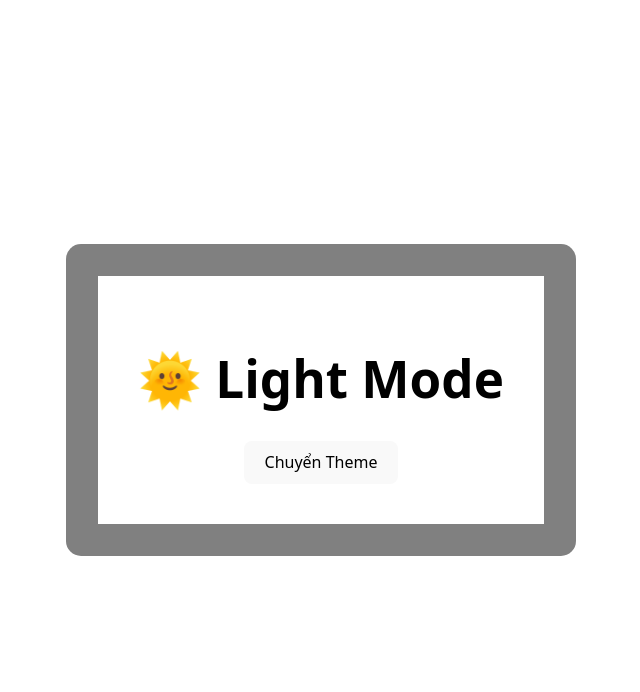
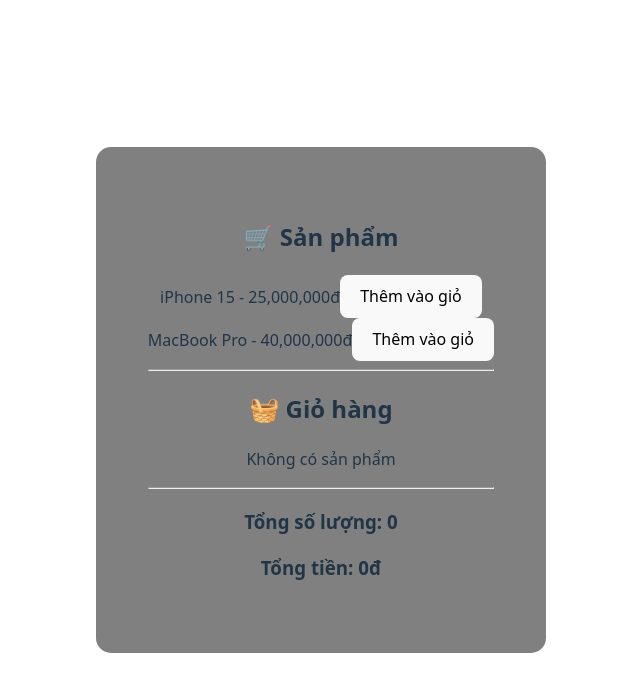
Before and after one commit to NguyenXuanThi/REACTJS, a React (Vite) app in the folder counter-app/: page / in a window 1280 px wide. Shown: the top 692 px of the page, without its empty margins (319-959 px from the left). Built offline with nearby package versions, Linux system fonts and the light colour scheme.

Commit message:
4. Giỏ hàng (Shopping Cart)

```diff
--- a/counter-app/src/App.jsx
+++ b/counter-app/src/App.jsx
@@ -3,18 +3,55 @@ import { useDispatch, useSelector } from 'react-redux';
 import { increment, decrement } from '/src/components/counterSlice.jsx';
 import { addTodo, toggleTodo, removeTodo } from '/src/components/todoSlice.jsx';
 import { toggleTheme } from './components/themeSlice';
+import { addItem, removeItem, updateQuantity } from '/src/components/cartSlice';
 import './App.css';
 
+const sampleProducts = [
+  { id: 1, name: 'iPhone 15', price: 25000000 },
+  { id: 2, name: 'MacBook Pro', price: 40000000 },
+];
+
 export default function App() {
-  const theme = useSelector(state => state.theme);
+  const cartItems = useSelector(state => state.cart.cartItems);
   const dispatch = useDispatch();
 
+  const totalQuantity = cartItems.reduce((total, item) => total + item.quantity, 0);
+  const totalPrice = cartItems.reduce((total, item) => total + item.quantity * item.price, 0);
+
   return (
-    <div className={`app ${theme}`}>
-      <h1>{theme === 'light' ? '🌞 Light Mode' : '🌙 Dark Mode'}</h1>
-      <button onClick={() => dispatch(toggleTheme())}>
-        Chuyển Theme
-      </button>
+    <div style={{ padding: 20 }}>
+      <h2>🛒 Sản phẩm</h2>
+      {sampleProducts.map(p => (
+        <div key={p.id}>
+          <span>{p.name} - {p.price.toLocaleString()}đ</span>
+          <button onClick={() => dispatch(addItem(p))}>Thêm vào giỏ</button>
+        </div>
+      ))}
+
+      <hr />
+
+      <h2>🧺 Giỏ hàng</h2>
+      {cartItems.length === 0 ? (
+        <p>Không có sản phẩm</p>
+      ) : (
+        cartItems.map(item => (
+          <div key={item.id}>
+            <span>{item.name} - {item.price.toLocaleString()}đ x </span>
+            <input
+              type="number"
+              value={item.quantity}
+              min={1}
+              onChange={e => dispatch(updateQuantity({ id: item.id, quantity: Number(e.target.value) }))}
+              style={{ width: 50 }}
+            />
+            <button onClick={() => dispatch(removeItem(item.id))}>Xoá</button>
+          </div>
+        ))
+      )}
+
+      <hr />
+      <h3>Tổng số lượng: {totalQuantity}</h3>
+      <h3>Tổng tiền: {totalPrice.toLocaleString()}đ</h3>
     </div>
   );
 }
--- /dev/null
+++ b/counter-app/src/components/cartSlice.jsx
@@ -0,0 +1,31 @@
+import { createSlice } from '@reduxjs/toolkit';
+
+const cartSlice = createSlice({
+  name: 'cart',
+  initialState: {
+    cartItems: [],
+  },
+  reducers: {
+    addItem: (state, action) => {
+      const item = state.cartItems.find(i => i.id === action.payload.id);
+      if (item) {
+        item.quantity += 1;
+      } else {
+        state.cartItems.push({ ...action.payload, quantity: 1 });
+      }
+    },
+    removeItem: (state, action) => {
+      state.cartItems = state.cartItems.filter(item => item.id !== action.payload);
+    },
+    updateQuantity: (state, action) => {
+      const { id, quantity } = action.payload;
+      const item = state.cartItems.find(i => i.id === id);
+      if (item && quantity > 0) {
+        item.quantity = quantity;
+      }
+    },
+  },
+});
+
+export const { addItem, removeItem, updateQuantity } = cartSlice.actions;
+export default cartSlice.reducer;
--- a/counter-app/src/components/store.jsx
+++ b/counter-app/src/components/store.jsx
@@ -2,11 +2,13 @@ import { configureStore } from '@reduxjs/toolkit';
 import counterReducer from './counterSlice';
 import todoReducer from './todoSlice';
 import themeReducer from './themeSlice';
+import cartReducer from './cartSlice';
 const store = configureStore({
   reducer: {
     counter: counterReducer,
     todos: todoReducer,
     theme: themeReducer,
+    cart: cartReducer,
   },
 });
 
```
Also changed, not shown: counter-app/src/minhChung/Screenshot 2025-04-23 153111.png (added).
